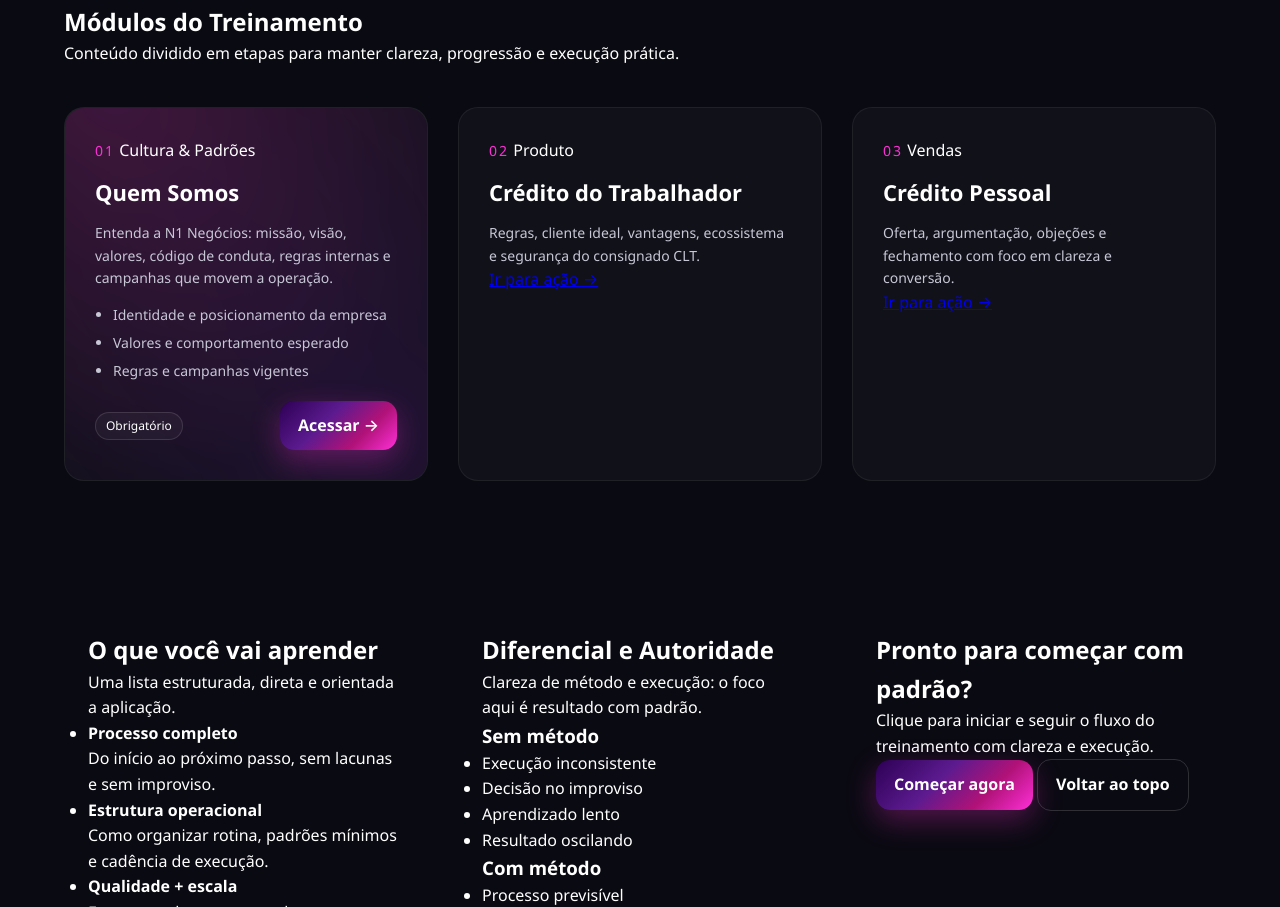
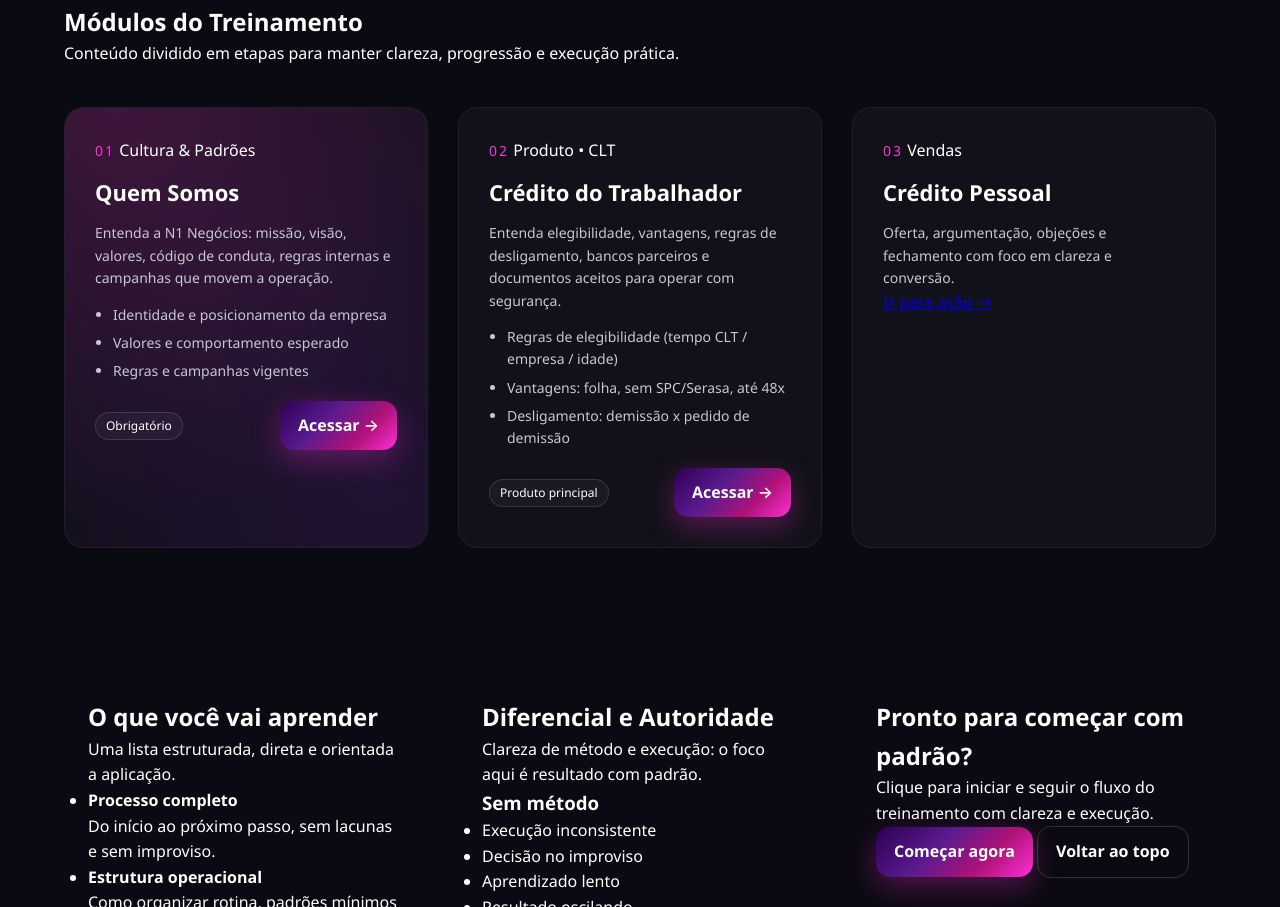
Before and after one commit to PitherMachado/treinamenton1, a plain HTML site: page index.html in a window 1280 px wide. Shown: the part 943-1850 px from the top of the page. Drawn offline with Linux system fonts and the light colour scheme.

Commit message:
Update index.html

```diff
--- a/index.html
+++ b/index.html
@@ -106,13 +106,25 @@
 <article class="card module-card">
   <div class="module-meta">
     <span class="module-number">02</span>
-    <span class="module-tag">Produto</span>
+    <span class="module-tag">Produto • CLT</span>
   </div>
+
   <h3 class="module-title">Crédito do Trabalhador</h3>
+
   <p class="module-desc">
-    Regras, cliente ideal, vantagens, ecossistema e segurança do consignado CLT.
+    Entenda elegibilidade, vantagens, regras de desligamento, bancos parceiros e documentos aceitos para operar com segurança.
   </p>
-  <a class="module-link" href="#cta">Ir para ação →</a>
+
+  <ul class="module-points">
+    <li>Regras de elegibilidade (tempo CLT / empresa / idade)</li>
+    <li>Vantagens: folha, sem SPC/Serasa, até 48x</li>
+    <li>Desligamento: demissão x pedido de demissão</li>
+  </ul>
+
+  <div class="module-footer">
+    <span class="pill">Produto principal</span>
+    <a class="btn btn-primary" href="./login.html">Acessar →</a>
+  </div>
 </article>
 
 <article class="card module-card">
```
